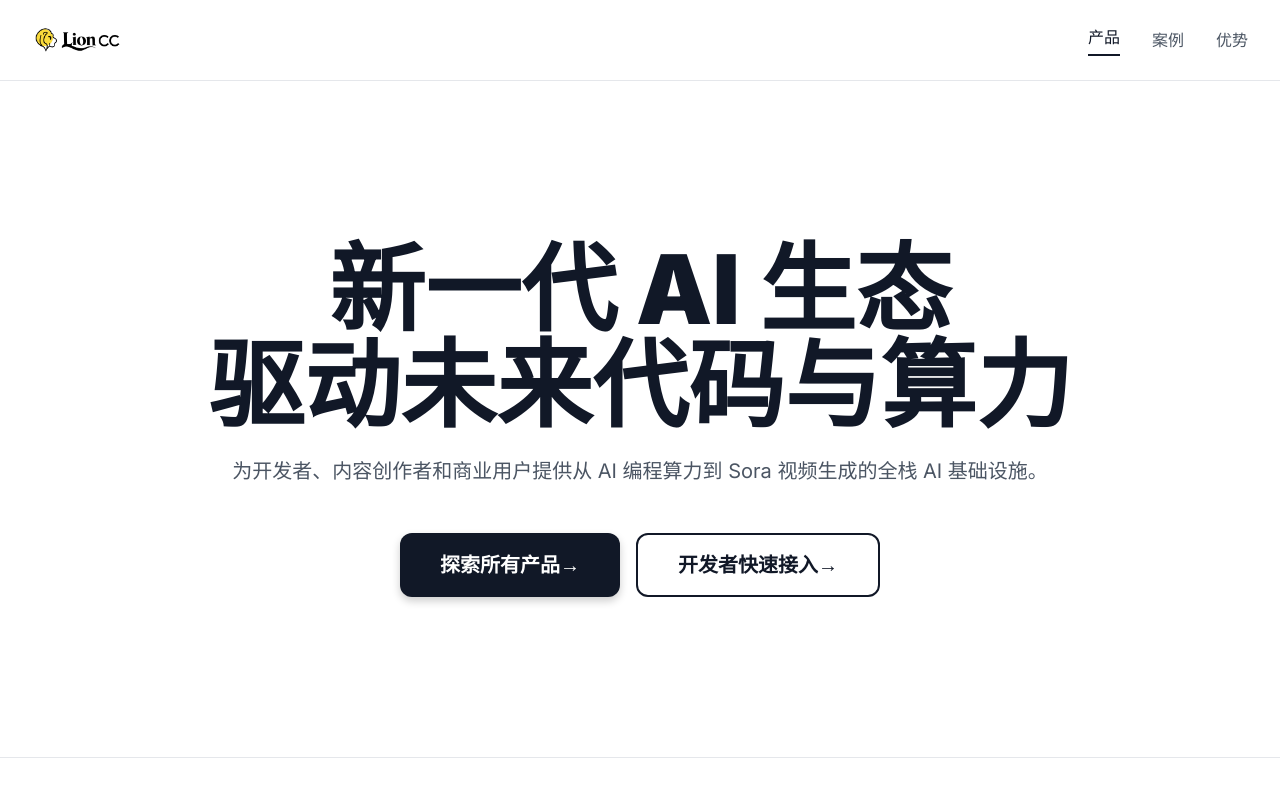
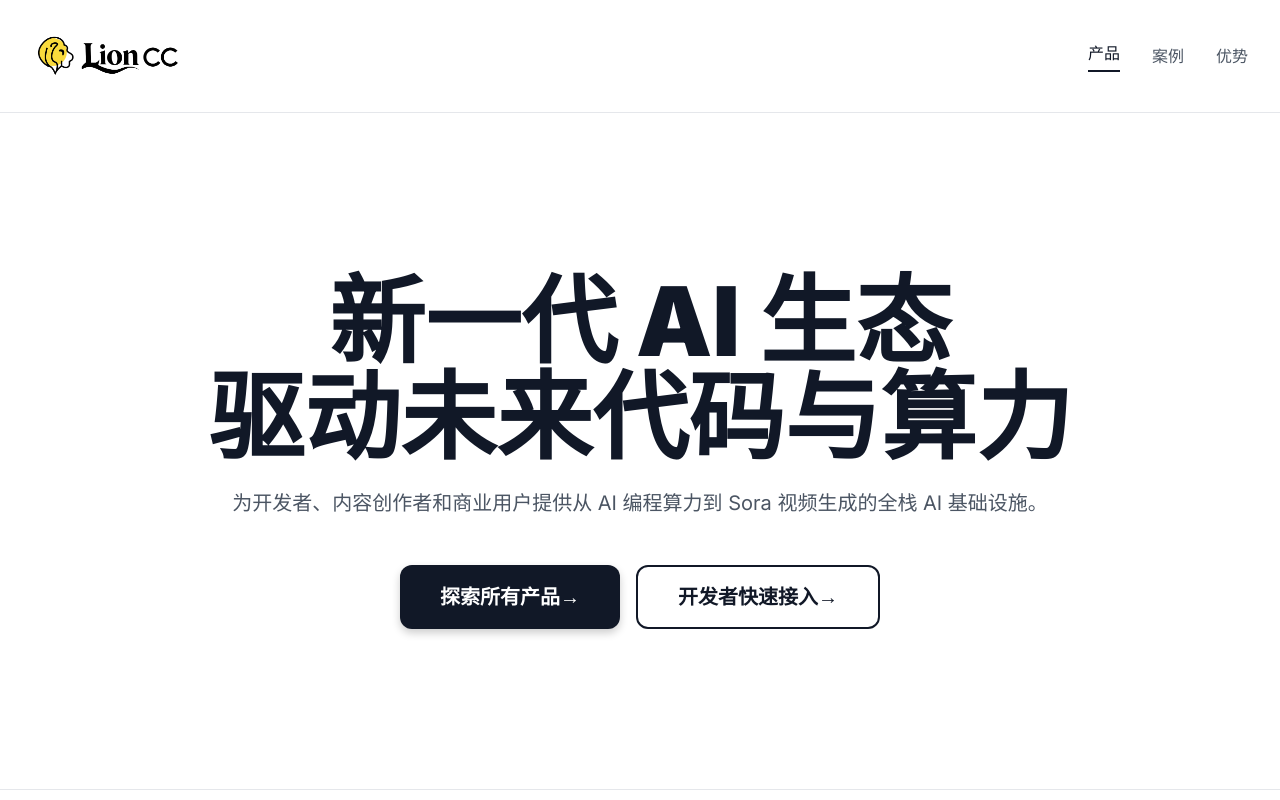
Before and after one commit to Jascenn/lioncc-website, a plain HTML site: page index.html in a window 1280 px wide. Shown: the top 800 px of the page. Drawn offline with nearby package versions, Linux system fonts and the light colour scheme; a web font is replaced by a local one.

Commit message:
Proportionally scale up banner

```diff
--- a/index.html
+++ b/index.html
@@ -84,7 +84,7 @@
             <nav class="flex items-center justify-between" role="navigation" aria-label="主导航">
                 <!-- Logo -->
                 <a href="#" class="flex items-center" aria-label="LIONCC.AI 首页">
-                    <img src="images/banner.png" alt="LIONCC.AI" class="h-10 sm:h-12 w-auto">
+                    <img src="images/banner.png" alt="LIONCC.AI" class="h-16 sm:h-20 w-auto">
                 </a>
 
                 <!-- Desktop Navigation -->
```
